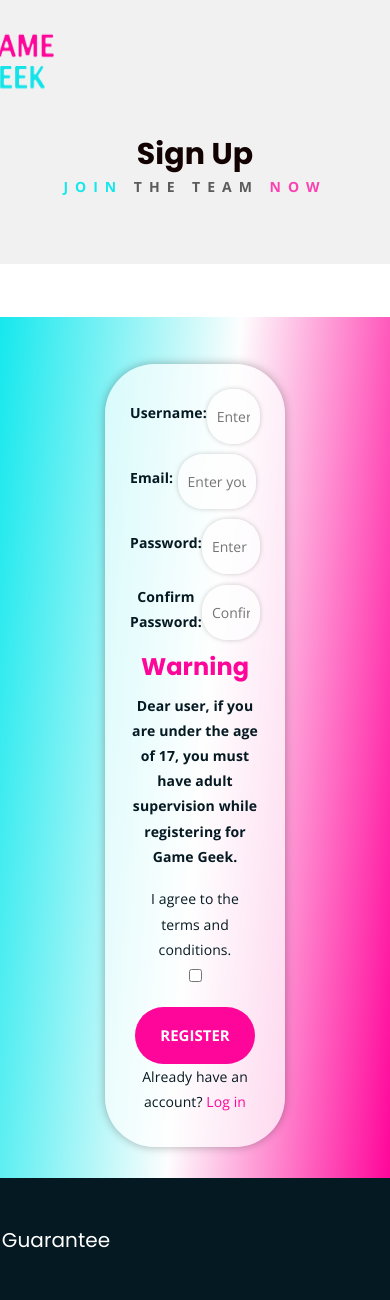
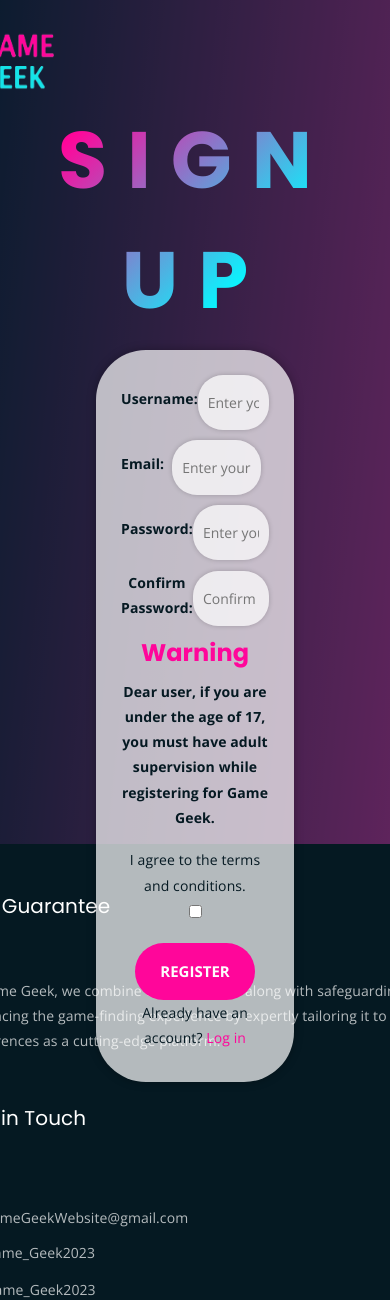
Before and after one commit to HanaAlfozan/2023-GP1-5, a Django app: page /signup/ in a window 390 px wide; the page is wider, and only the part inside the window is pictured. Shown: the top 1300 px of that part. Run offline with Django 4.2, Linux system fonts and the light colour scheme; some libraries are stand-ins or nearby versions.

Commit message:
modifying log in , sign up and age

```diff
--- a/FrontEnd/templates/AgeEstimation.html
+++ b/FrontEnd/templates/AgeEstimation.html
@@ -39,8 +39,8 @@
                   #main-content{
                   margin:auto;
 height:107%;
-background: rgb(255,6,154);
-background: linear-gradient(273deg, rgba(255,6,154,1) 0%, rgba(21,232,237,1) 40%, rgba(168,168,168,0.02006740196078427) 100%);
+background: rgb(21,22,51);
+background: linear-gradient(96deg, rgba(21,22,51,1) 0%, rgba(226,42,162,1) 86%);
      }
 
     .top-header-area {
--- a/FrontEnd/templates/signup.html
+++ b/FrontEnd/templates/signup.html
@@ -54,12 +54,10 @@
 
 		  summary {
     list-style-type: none; /* For non-Chrome browsers */}
-.back{
-height:102%;
-margin:0;
-margin-top:-12%;
-background: rgb(21,232,237);
-background: linear-gradient(95deg, rgba(21,232,237,1) 0%, rgba(168,168,168,0.02006740196078427) 52%, rgba(255,6,154,1) 100%);
+.hero-area{
+
+background: rgb(21,22,51);
+background: linear-gradient(96deg, rgba(21,22,51,1) 0%, rgba(226,42,162,1) 86%);
 		}
 
 
@@ -70,8 +68,8 @@
     box-shadow: 0 0 10px rgba(0, 0, 0, 0.3);
     text-align: center;
 
-    width: 50%; /* Reduce the width of the form */
-    margin: 13% auto; /* Adjust vertical margin */
+    width: 60%; /* Reduce the width of the form */
+    margin: 3% auto; /* Adjust vertical margin */
 }
 
 
@@ -146,6 +144,36 @@
 
 }
 
+		.animate-charcter {
+  text-transform: uppercase;
+  background-image: linear-gradient(
+    -225deg,
+    #231557 0%,
+	#ff069a 29%,
+    #06f7ff 67%,
+    #fff 100%
+  );
+  background-size: auto auto;
+  background-clip: border-box;
+  background-size: 200% auto;
+  color: #fff;
+  background-clip: text;
+  -webkit-background-clip: text;
+  -webkit-text-fill-color: transparent;
+  animation: textclip 2s linear infinite;
+  display: inline-block;
+  font-size: 80px;
+  letter-spacing: 20px;
+  line-height: 1.5;
+  margin:auto;
+}
+
+@keyframes textclip {
+  to {
+    background-position: 200% center;
+  }
+}
+
 
 
 
@@ -171,9 +199,28 @@
 					<div class="main-menu-wrap">
 						<!-- logo -->
 						<div class="site-logo">
-								<a href="{% url 'index' %}">	<img src="{% static 'img/Games/GameGeek.png' %}" alt="logo">
-								</a>
-							</div>
+							<a href="{% url 'index' %}">	<img src="{% static 'img/Games/GameGeek.png' %}" alt="logo" width="300px" height="120px">
+							</a>
+						</div>
+
+						<!-- menu start -->
+						<nav class="main-menu">
+							<ul>
+
+								<li>
+									<div class="header-icons">
+
+										<a class="boxed-btn" id="login-btn" href="{% url 'index' %}" style="font-size: 20px;">Home</a>
+									</div>
+								</li>
+							</ul>
+						</nav>
+						<!-- menu end -->
+					</div>
+				</div>
+			</div>
+		</div>
+	</div>
 						<!-- logo -->
 
 						<!-- menu start -->
@@ -201,33 +248,30 @@
 	<!-- end header -->
 
 	<!-- search area -->
-
+	<div class="hero-area hero-bg" style="background-size: 120%;">
+		<div class="container">
+			<div class="row">
+				<div class="col-lg-9 offset-lg-2 text-center">
+					<div class="hero-text">
+						<div class="hero-text-tablecell">
+							<p class="subtitle"></p>
 	<!-- end search arewa -->
 
 	<!-- breadcrumb-section -->
-	<div class="breadcrumb-section breadcrumb-bg">
-		<div class="container">
-			<div class="row">
-				<div class="col-lg-8 offset-lg-2 text-center">
-					<div class="breadcrumb-text">
 
-						<h1>Sign Up</h1>
-						<p>
-							<span class="blue">Join </span>
-							<span class="black">the team</span>
-
-							<span class="pink"> now</span></p>
-					</div>
-				</div>
-			</div>
-		</div>
-	</div>
 	<!-- end breadcrumb section -->
 
 	<!-- contact form -->
-	<div class="back">
+
 	<div class="contact-from-section mt-150 mb-150">
 		<div class="container">
+			<div class="containeTitle">
+								<div class="rowTitle">
+								  <div class="col-md-12 text-center">
+									<h3 class="animate-charcter">Sign Up</h3>
+								  </div>
+								</div>
+							  </div>
     <div class="form-container">
 <form action="{% url 'estimate' %}" method="POST">
     {% csrf_token %}
@@ -266,7 +310,14 @@
     </div>
 </div>
 	</div>
+						</div>
+					</div>
+				</div>
+			</div>
 		</div>
+	</div>
+
+
 	<!-- end contact form -->
 
 
```
Also changed, not shown: FrontEnd/templates/login.html (+74 -38 lines), FrontEnd/static/css/main.css (line endings or trailing spaces).
